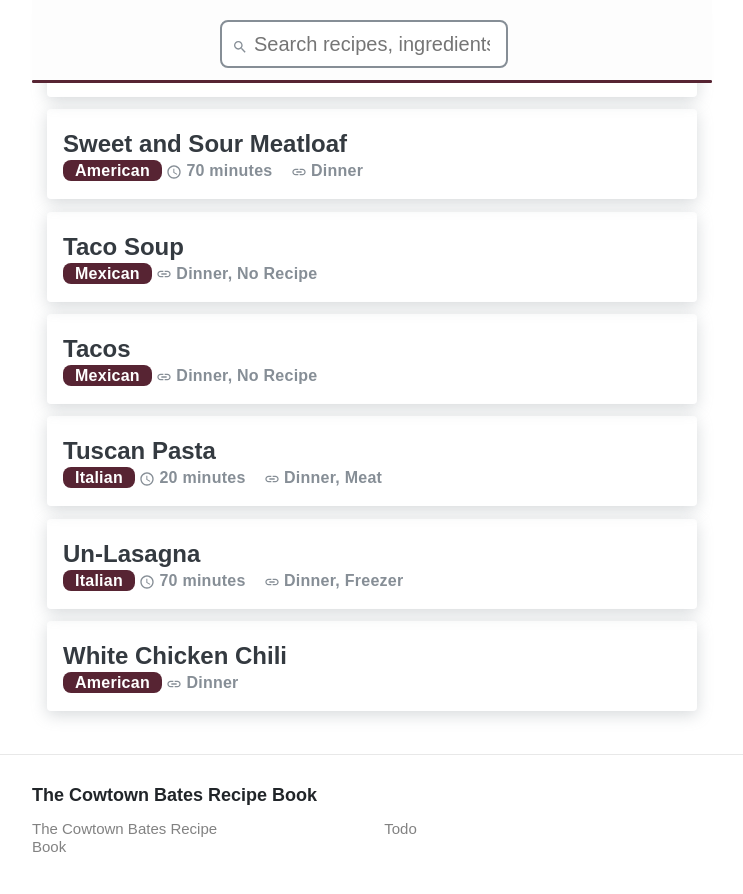
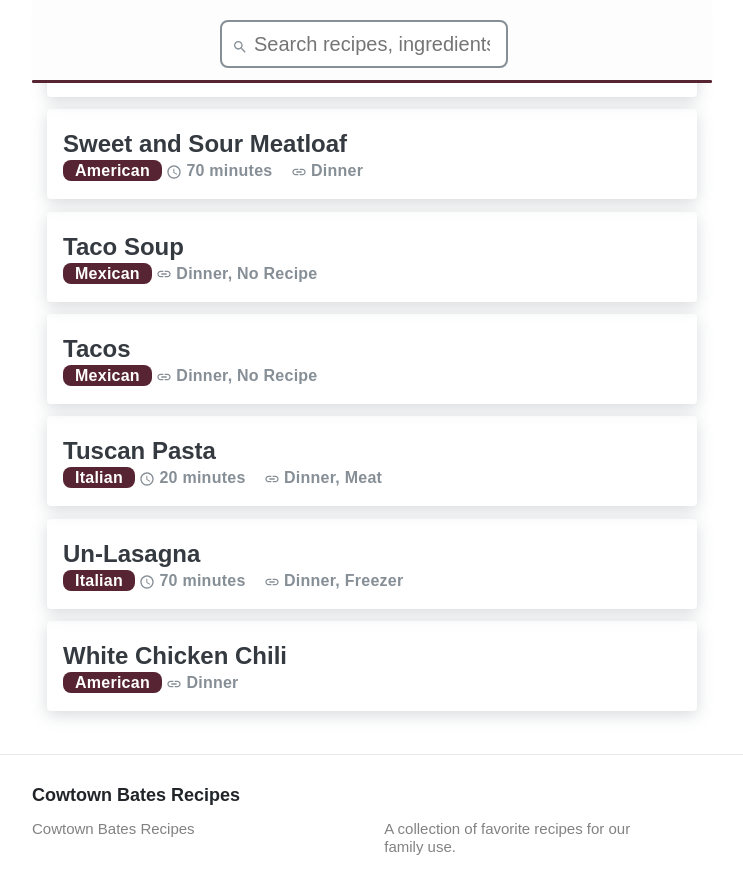
Before and after one commit to sfb1996/cookbook, a Jekyll site: the page built from index.markdown, in a window 1280 px wide and 900 px high, scrolled down 3151 px. Shown: the top 894 px of the window, without its empty margins (268-1011 px from the left). Built offline with Jekyll 4.4.1, drawn with Linux system fonts in a browser that asks for light colours; some of the changed text lies outside the part shown.

Commit message:
Update _config.yml

```diff
--- a/_config.yml
+++ b/_config.yml
@@ -18,10 +18,10 @@
 # You can create any custom variable you would like, and they will be accessible
 # in the templates via {{ site.myvariable }}.
 
-title: The Cowtown Bates Recipe Book
+title: Cowtown Bates Recipes
 email:
 description: >- # this means to ignore newlines until "baseurl:"
-  Todo
+    A collection of favorite recipes for our family use.
 #baseurl: "" # the subpath of your site, e.g. /blog
 url: "" # the base hostname & protocol for your site, e.g. http://example.com
 
```
